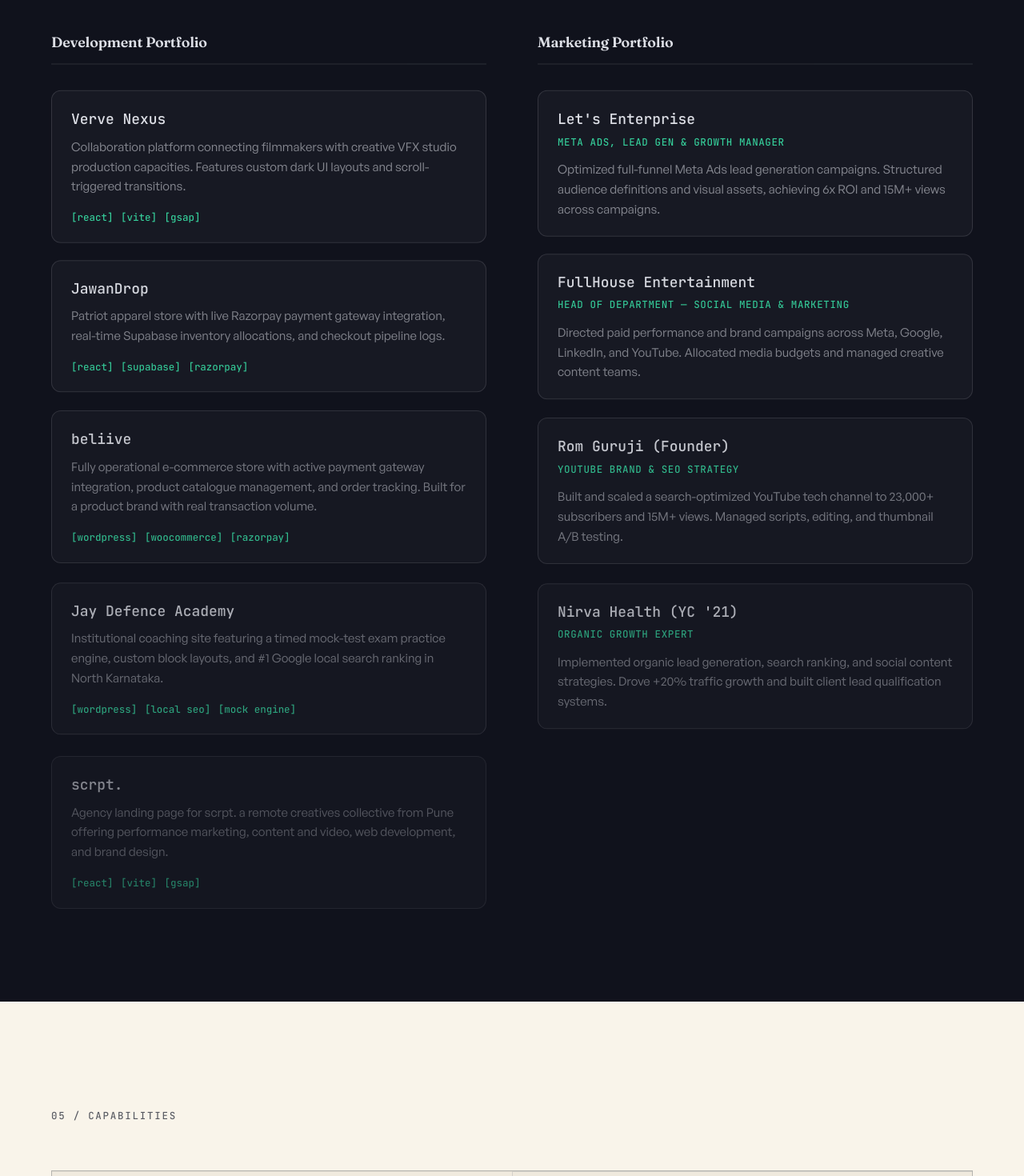
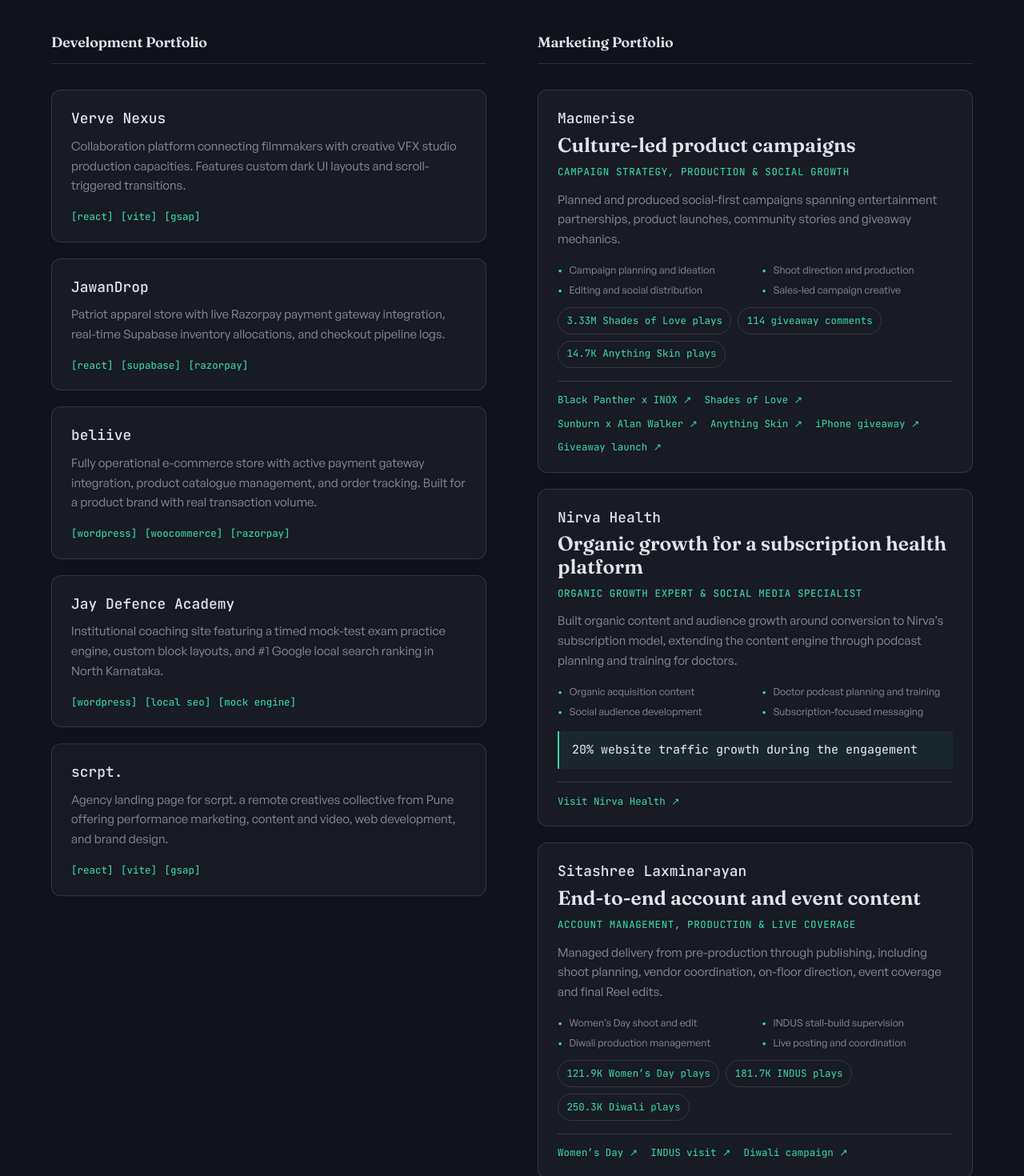
Before and after one commit to jaysahastrabudhe/jay-portfolio, a React (Vite) app: page / in a window 1280 px wide. Shown: the part 3900-5370 px from the top of the page at 80% size. Built offline with nearby package versions, Linux system fonts and the light colour scheme.

Commit message:
Add marketing campaign case studies

```diff
--- a/src/components/Portfolio.css
+++ b/src/components/Portfolio.css
@@ -140,6 +140,15 @@
   margin-bottom: 0.25rem;
 }
 
+.portfolio__campaign-title {
+  font-family: var(--font-display);
+  font-size: clamp(1.2rem, 2vw, 1.55rem);
+  line-height: 1.15;
+  font-weight: var(--fw-display);
+  color: var(--panel-text);
+  margin-bottom: 0.6rem;
+}
+
 .portfolio__campaign-role {
   display: block;
   font-family: var(--font-mono);
@@ -158,3 +167,90 @@
   line-height: var(--leading-body);
   color: var(--panel-muted);
 }
+
+.portfolio__campaign-contributions {
+  display: grid;
+  grid-template-columns: repeat(2, minmax(0, 1fr));
+  gap: 0.45rem 1rem;
+  list-style: none;
+  margin: 1rem 0 0;
+  padding: 0;
+}
+
+.portfolio__campaign-contributions li {
+  position: relative;
+  padding-left: 0.9rem;
+  font-family: var(--font-body);
+  font-size: var(--text-eyebrow);
+  line-height: 1.45;
+  color: var(--panel-muted);
+}
+
+.portfolio__campaign-contributions li::before {
+  content: '•';
+  position: absolute;
+  left: 0;
+  color: var(--terminal);
+}
+
+.portfolio__campaign-proof {
+  margin-top: 1rem;
+  padding: 0.8rem 1rem;
+  border-left: 2px solid var(--terminal);
+  background: color-mix(in oklch, var(--terminal) 7%, transparent);
+  font-family: var(--font-mono);
+  font-size: var(--text-small);
+  line-height: 1.45;
+  color: var(--panel-text);
+}
+
+.portfolio__campaign-metrics {
+  display: flex;
+  flex-wrap: wrap;
+  gap: 0.5rem;
+  margin-top: 0.8rem;
+}
+
+.portfolio__campaign-metrics span {
+  border: 1px solid var(--panel-rule);
+  border-radius: 999px;
+  padding: 0.35rem 0.65rem;
+  font-family: var(--font-mono);
+  font-size: var(--text-eyebrow);
+  color: var(--terminal);
+}
+
+.portfolio__campaign-context {
+  margin-top: 0.7rem;
+  font-family: var(--font-body);
+  font-size: var(--text-eyebrow);
+  line-height: 1.45;
+  color: var(--panel-muted);
+}
+
+.portfolio__campaign-links {
+  display: flex;
+  flex-wrap: wrap;
+  gap: 0.55rem 1rem;
+  margin-top: 1rem;
+  padding-top: 0.85rem;
+  border-top: 1px solid var(--panel-rule);
+}
+
+.portfolio__campaign-links a {
+  font-family: var(--font-mono);
+  font-size: var(--text-eyebrow);
+  color: var(--terminal);
+  text-decoration: none;
+}
+
+.portfolio__campaign-links a:hover {
+  text-decoration: underline;
+  text-underline-offset: 0.25rem;
+}
+
+@media (max-width: 520px) {
+  .portfolio__campaign-contributions {
+    grid-template-columns: 1fr;
+  }
+}
--- a/src/components/Portfolio.jsx
+++ b/src/components/Portfolio.jsx
@@ -1,30 +1,7 @@
 import { animate, stagger, enterOnce, createTimeline } from '../lib/anime'
 import { useAnimeScope } from '../lib/useAnimeScope'
-import { webProjects } from '../data/projects'
+import { marketingCaseStudies, webProjects } from '../data/projects'
 import './Portfolio.css'
-
-const marketingCampaigns = [
-  {
-    name: "Let's Enterprise",
-    role: "Meta Ads, Lead Gen & Growth Manager",
-    desc: "Optimized full-funnel Meta Ads lead generation campaigns. Structured audience definitions and visual assets, achieving 6x ROI and 15M+ views across campaigns."
-  },
-  {
-    name: "FullHouse Entertainment",
-    role: "Head of Department — Social Media & Marketing",
-    desc: "Directed paid performance and brand campaigns across Meta, Google, LinkedIn, and YouTube. Allocated media budgets and managed creative content teams."
-  },
-  {
-    name: "Rom Guruji (Founder)",
-    role: "YouTube Brand & SEO Strategy",
-    desc: "Built and scaled a search-optimized YouTube tech channel to 23,000+ subscribers and 15M+ views. Managed scripts, editing, and thumbnail A/B testing."
-  },
-  {
-    name: "Nirva Health (YC '21)",
-    role: "Organic Growth Expert",
-    desc: "Implemented organic lead generation, search ranking, and social content strategies. Drove +20% traffic growth and built client lead qualification systems."
-  }
-]
 
 export default function Portfolio() {
   const ref = useAnimeScope(self => {
@@ -119,12 +96,28 @@
 
             {/* Core Marketing Campaigns */}
             <div className="portfolio__campaign-list">
-              {marketingCampaigns.map(c => (
-                <div key={c.name} className="portfolio__campaign-tile">
-                  <span className="portfolio__campaign-org">{c.name}</span>
+              {marketingCaseStudies.map(c => (
+                <article key={c.client} className="portfolio__campaign-tile">
+                  <span className="portfolio__campaign-org">{c.client}</span>
+                  <h4 className="portfolio__campaign-title">{c.title}</h4>
                   <span className="portfolio__campaign-role">{c.role}</span>
-                  <p className="portfolio__campaign-desc">{c.desc}</p>
-                </div>
+                  <p className="portfolio__campaign-desc">{c.summary}</p>
+                  <ul className="portfolio__campaign-contributions">
+                    {c.contributions.map(item => <li key={item}>{item}</li>)}
+                  </ul>
+                  {c.proof && <p className="portfolio__campaign-proof">{c.proof}</p>}
+                  {c.metrics && <div className="portfolio__campaign-metrics">{c.metrics.map(metric => <span key={metric}>{metric}</span>)}</div>}
+                  {c.context && <p className="portfolio__campaign-context">{c.context}</p>}
+                  {c.links && (
+                    <div className="portfolio__campaign-links">
+                      {c.links.map(link => (
+                        <a key={link.url} href={link.url} target="_blank" rel="noopener noreferrer">
+                          {link.label}<span aria-hidden="true"> ↗</span>
+                        </a>
+                      ))}
+                    </div>
+                  )}
+                </article>
               ))}
             </div>
           </div>
--- a/src/data/projects.js
+++ b/src/data/projects.js
@@ -60,3 +60,63 @@
 ]
 
 export const slides = []
+
+export const marketingCaseStudies = [
+  {
+    client: 'Macmerise',
+    title: 'Culture-led product campaigns',
+    role: 'Campaign strategy, production & social growth',
+    summary: 'Planned and produced social-first campaigns spanning entertainment partnerships, product launches, community stories and giveaway mechanics.',
+    contributions: ['Campaign planning and ideation', 'Shoot direction and production', 'Editing and social distribution', 'Sales-led campaign creative'],
+    metrics: ['3.33M Shades of Love plays', '114 giveaway comments', '14.7K Anything Skin plays'],
+    links: [
+      { label: 'Black Panther x INOX', url: 'https://www.instagram.com/reel/ClDLjXUtZL8/' },
+      { label: 'Shades of Love', url: 'https://www.instagram.com/reel/Cn_Mxyuq5cu/' },
+      { label: 'Sunburn x Alan Walker', url: 'https://www.instagram.com/reel/Ci7mgVfvL1M/' },
+      { label: 'Anything Skin', url: 'https://www.instagram.com/reel/CiK5ovsOZSb/' },
+      { label: 'iPhone giveaway', url: 'https://www.instagram.com/p/CgWrhIHv92s/' },
+      { label: 'Giveaway launch', url: 'https://www.instagram.com/reel/CfbYe5MtAF3/' },
+    ],
+  },
+  {
+    client: 'Nirva Health',
+    title: 'Organic growth for a subscription health platform',
+    role: 'Organic Growth Expert & Social Media Specialist',
+    summary: 'Built organic content and audience growth around conversion to Nirva’s subscription model, extending the content engine through podcast planning and training for doctors.',
+    contributions: ['Organic acquisition content', 'Doctor podcast planning and training', 'Social audience development', 'Subscription-focused messaging'],
+    proof: '20% website traffic growth during the engagement',
+    links: [{ label: 'Visit Nirva Health', url: 'https://www.nirvahealth.com/' }],
+  },
+  {
+    client: 'Sitashree Laxminarayan',
+    title: 'End-to-end account and event content',
+    role: 'Account management, production & live coverage',
+    summary: 'Managed delivery from pre-production through publishing, including shoot planning, vendor coordination, on-floor direction, event coverage and final Reel edits.',
+    contributions: ['Women’s Day shoot and edit', 'INDUS stall-build supervision', 'Diwali production management', 'Live posting and coordination'],
+    metrics: ['121.9K Women’s Day plays', '181.7K INDUS plays', '250.3K Diwali plays'],
+    links: [
+      { label: 'Women’s Day', url: 'https://www.instagram.com/reel/DG69jZxo2tn/' },
+      { label: 'INDUS visit', url: 'https://www.instagram.com/reel/DE6wUVat782/' },
+      { label: 'Diwali campaign', url: 'https://www.instagram.com/reel/DBQGdegiUa_/' },
+    ],
+  },
+  {
+    client: 'FullHouse Entertainment',
+    title: 'Pitches, strategy decks & award case studies',
+    role: 'Head of Department—Social Media & Digital Marketing',
+    summary: 'Developed new-business pitch narratives and transformed campaign performance into clear, awards-ready case studies, including Saj Sampada and Krsnaa Diagnostics.',
+    contributions: ['Brand and competitor analysis', 'B2C and B2B campaign roadmaps', 'Creative campaign platforms', 'Awards narrative and proof'],
+    proof: 'Krsnaa campaigns: 15.4M+ impressions and 9.9M+ views',
+    metrics: ['75K+ reactions', '1K+ shares', '₹0.07 average CPV'],
+  },
+  {
+    client: 'Kotibhaskar Group',
+    title: 'Performance marketing for premium real estate',
+    role: 'Lead generation strategy & optimisation',
+    summary: 'Ran lead-generation campaigns for a Pune real-estate portfolio, balancing acquisition cost with the quality needed for high-consideration residential sales.',
+    contributions: ['Meta lead generation', 'Audience and creative optimisation', 'CPL monitoring', 'Premium inventory lead flow'],
+    proof: 'Cost per lead as low as ₹117',
+    context: 'Campaigns supported client inventory valued at approximately ₹3 crore.',
+    links: [{ label: 'View Kotibhaskar Group', url: 'https://www.instagram.com/kotibhaskargroup/' }],
+  },
+]
```
